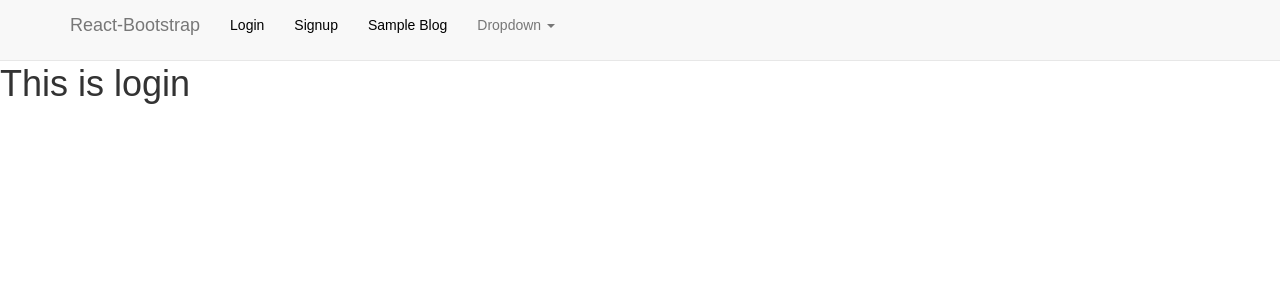
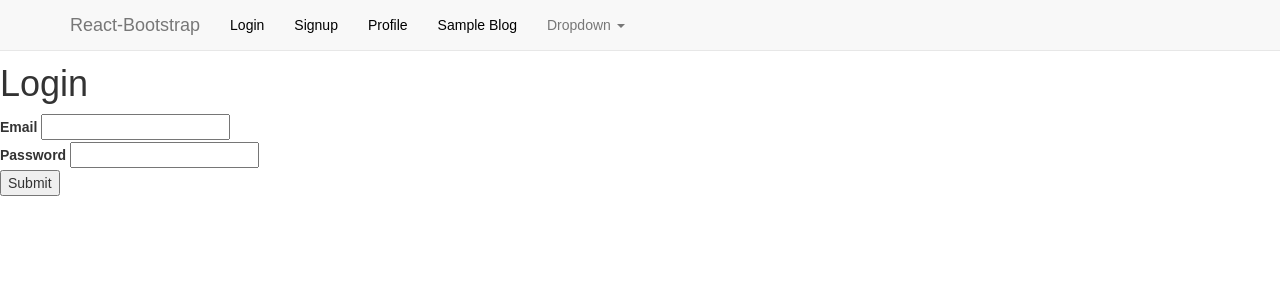
Before and after one commit to yangtheng/project-4-react, a React (Create React App) app: page /login in a window 1280 px wide. Shown: the top 300 px of the page. Built offline with nearby package versions, Linux system fonts and the light colour scheme.

Commit message:
fixed event listener not removing

```diff
--- a/src/ActivitiesBar.js
+++ b/src/ActivitiesBar.js
@@ -9,6 +9,8 @@ class ActivitiesBar extends Component {
     this.state = {
       clicked: [false, false, false]
     }
+
+    this.boundHandleScroll = (e) => this.handleScroll(e)
   }
 
   render () {
@@ -22,11 +24,11 @@ class ActivitiesBar extends Component {
   }
 
   componentDidMount () {
-    window.addEventListener('scroll', (e) => this.handleScroll(e))
+    window.addEventListener('scroll', this.boundHandleScroll)
   }
 
   componentWillUnmount () {
-    window.removeEventListener('scroll', (e) => this.handleScroll(e))
+    window.removeEventListener('scroll', this.boundHandleScroll)
   }
 
   handleScroll (e) {
--- a/src/ActivitiesBarButton.js
+++ b/src/ActivitiesBarButton.js
@@ -6,9 +6,10 @@ var Link = Scroll.Link
 
 class ActivityButton extends Component {
   render () {
-    let type = this.props.clicked ? 'success' : 'primary'
-    let button = <Button bsStyle={type} style={{
-      width: '100%'
+    let type = this.props.clicked ? '1' : '0.5'
+    let button = <Button bsStyle='primary' style={{
+      width: '100%',
+      opacity: type
     }}>{this.props.title}</Button>
 
     return (
--- a/src/App.js
+++ b/src/App.js
@@ -3,6 +3,7 @@ import {Navbar, Nav, NavItem, NavDropdown, MenuItem} from 'react-bootstrap'
 import BlogPage from './BlogPage'
 import Login from './Login'
 import Signup from './Signup'
+import Profile from './Profile'
 import {
   BrowserRouter as Router,
   Route,
@@ -11,25 +12,26 @@ import {
 import './App.css'
 
 class App extends Component {
-  render() {
+  render () {
     return (
       <Router>
         <div>
           <Navbar fixedTop>
             <Navbar.Header>
               <Navbar.Brand>
-                <p>React-Bootstrap</p>
+                <Link to='/'>React-Bootstrap</Link>
               </Navbar.Brand>
             </Navbar.Header>
             <Nav>
               <NavItem><Link to='/login'>Login</Link></NavItem>
               <NavItem><Link to='/signup'>Signup</Link></NavItem>
+              <NavItem><Link to='/profile'>Profile</Link></NavItem>
               <NavItem><Link to='/blogpage'>Sample Blog</Link></NavItem>
               <NavDropdown eventKey={3} title="Dropdown" id="basic-nav-dropdown">
                 <MenuItem eventKey={3.1}>Action</MenuItem>
                 <MenuItem eventKey={3.2}>Another action</MenuItem>
                 <MenuItem eventKey={3.3}>Something else here</MenuItem>
-                <MenuItem divider/>
+                <MenuItem divider />
                 <MenuItem eventKey={3.4}>Separated link</MenuItem>
               </NavDropdown>
             </Nav>
@@ -50,11 +52,16 @@ class App extends Component {
                 <BlogPage />
               )
             } />
+            <Route path='/profile' component={
+              () => (
+                <Profile />
+              )
+            } />
           </div>
         </div>
       </Router>
-    );
+    )
   }
 }
 
-export default App;
+export default App
--- a/src/CoverPhoto.js
+++ b/src/CoverPhoto.js
@@ -2,7 +2,7 @@ import React from 'react'
 import {Image} from 'react-bootstrap'
 
 const CoverPhoto = () => (
-  <div style={{backgroundImage: 'url(\'sample.jpg\')', backgroundSize: 'cover', height: '400px', position: 'relative', width: '80%', float: 'right', marginRight: '5%'}}>
+  <div style={{backgroundImage: 'url(\'sample.jpg\')', backgroundSize: 'cover', height: '85vh', position: 'relative', width: '80%', float: 'right', marginRight: '5%'}}>
     <div style={{position: 'absolute', left: '0', bottom: '0', backgroundColor: 'rgba(255,255,255,0.5)', width: '100%'}}>
       <h1 style={{margin: '10px 0 0 10px'}}><strong>Bangkok 5D/4N</strong></h1>
       <h3 style={{margin: '10px 0 0 10px', display: 'inline'}}>By: Dom Phua</h3>
--- a/src/Login.js
+++ b/src/Login.js
@@ -12,7 +12,36 @@ class Login extends Component {
   }
 
   render () {
-    return <h1>This is login</h1>
+    return (
+      <div>
+        <h1>Login</h1>
+        <form onSubmit={(e) => this.handleSubmit(e)}>
+          <label>Email</label>{' '}
+          <input type='email' value={this.state.email} onChange={(e) => this.handleChange(e, 'email')} /><br />
+          <label>Password</label>{' '}
+          <input type='password' value={this.state.password} onChange={(e) => this.handleChange(e, 'password')} /><br />
+          <input type='submit' value='Submit' />
+        </form>
+      </div>
+    )
+  }
+
+  handleChange (e, field) {
+    this.setState({
+      [field]: e.target.value
+    })
+  }
+
+  handleSubmit (e) {
+    e.preventDefault()
+    console.log(this.state)
+    fetch('/users',
+      {
+        method: 'POST',
+        body: JSON.stringify(this.state)
+      })
+      .then(function (res) { console.log(res) })
+      .catch(function (res) { console.log(res) })
   }
 }
 
--- /dev/null
+++ b/src/Profile.js
@@ -0,0 +1,7 @@
+import React from 'react'
+
+const Profile = () => (
+  <h1>Profile Page</h1>
+)
+
+export default Profile
```
Also changed, not shown: src/ActivityBody.js (+2 -2 lines).
